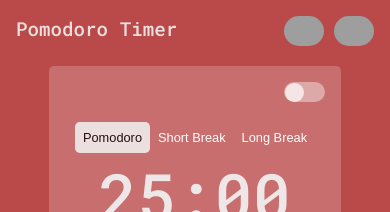
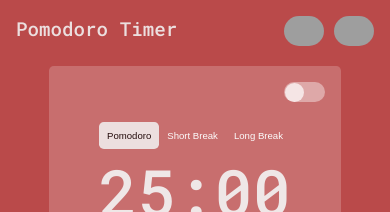
Before and after one commit to missatrox44/pomodoro-clock, a React (Vite) app: page / in a window 390 px wide. Shown: the top 212 px of the page. Built offline with nearby package versions, Linux system fonts and the light colour scheme; grey boxes are pictures that could not be loaded.

Commit message:
Few more UI tweaks. Mobile ControlMenu buttons are a tad smaller. Widened the task-list-items to 100%. Reduced the size of the input box text.

```diff
--- a/src/App.css
+++ b/src/App.css
@@ -9,7 +9,7 @@ button {
 }
 
 .ControlMenu button {
-  font-size: .8rem;
+  font-size: .6rem;
   padding: .5rem;
   border: transparent;
 }
@@ -100,7 +100,7 @@ a {
   align-items: center;
   -webkit-box-pack: justify;
   justify-content: space-between;
-  width: 80%;
+  /* width: 80%; */
   background-color: var(--surface3-light);
   margin: 2rem auto;
   padding: 1rem;
@@ -174,7 +174,6 @@ a {
 }
 
 .rounds-completed {
-
   margin: 2rem;
 }
 
@@ -196,9 +195,9 @@ a {
 .task-input-field {
   width: 100%;
   height: 4rem;
-  color: rgba(0, 0, 0, 0.4);
-  font-size: 1.6rem;
-  font-style: oblique;
+  /* color: rgba(0, 0, 0, 0.3); */
+  font-weight:bolder;
+  font-size: 1rem;
 }
 
 .task-input-field:focus {
```
